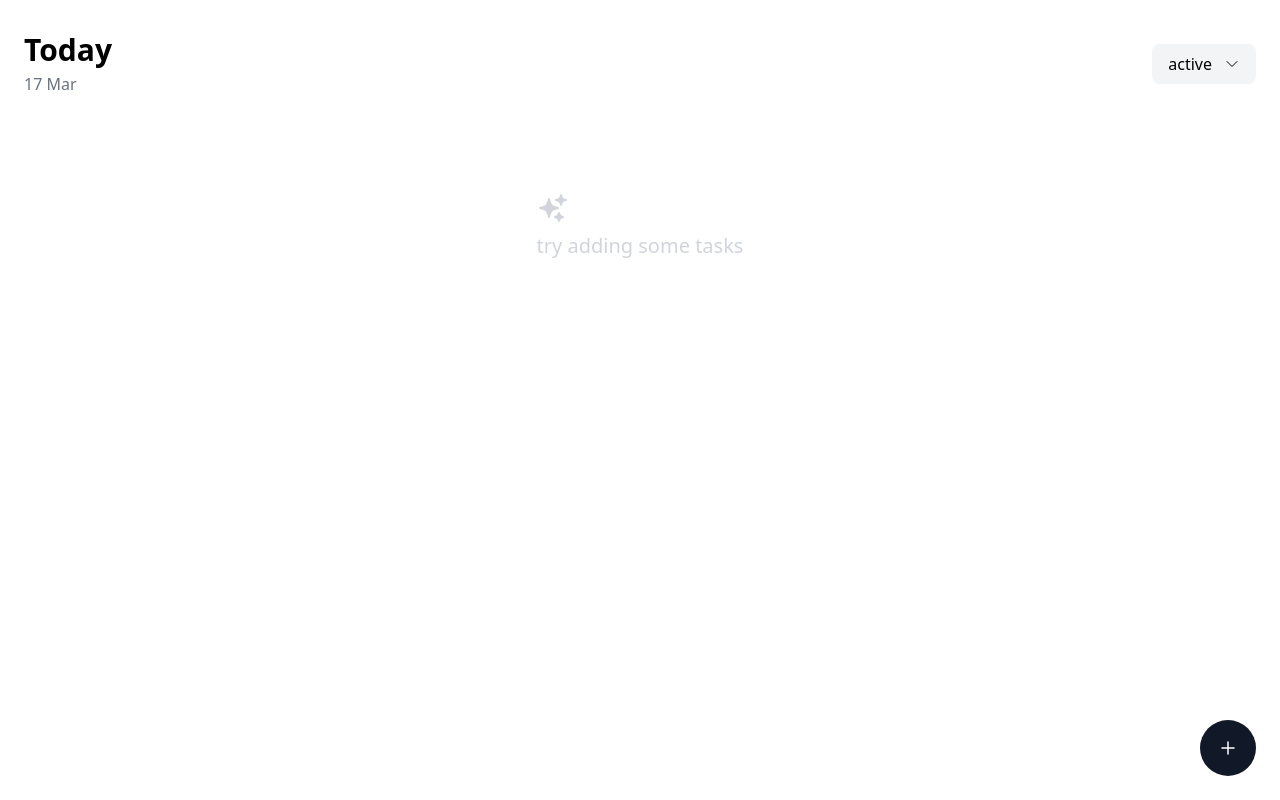
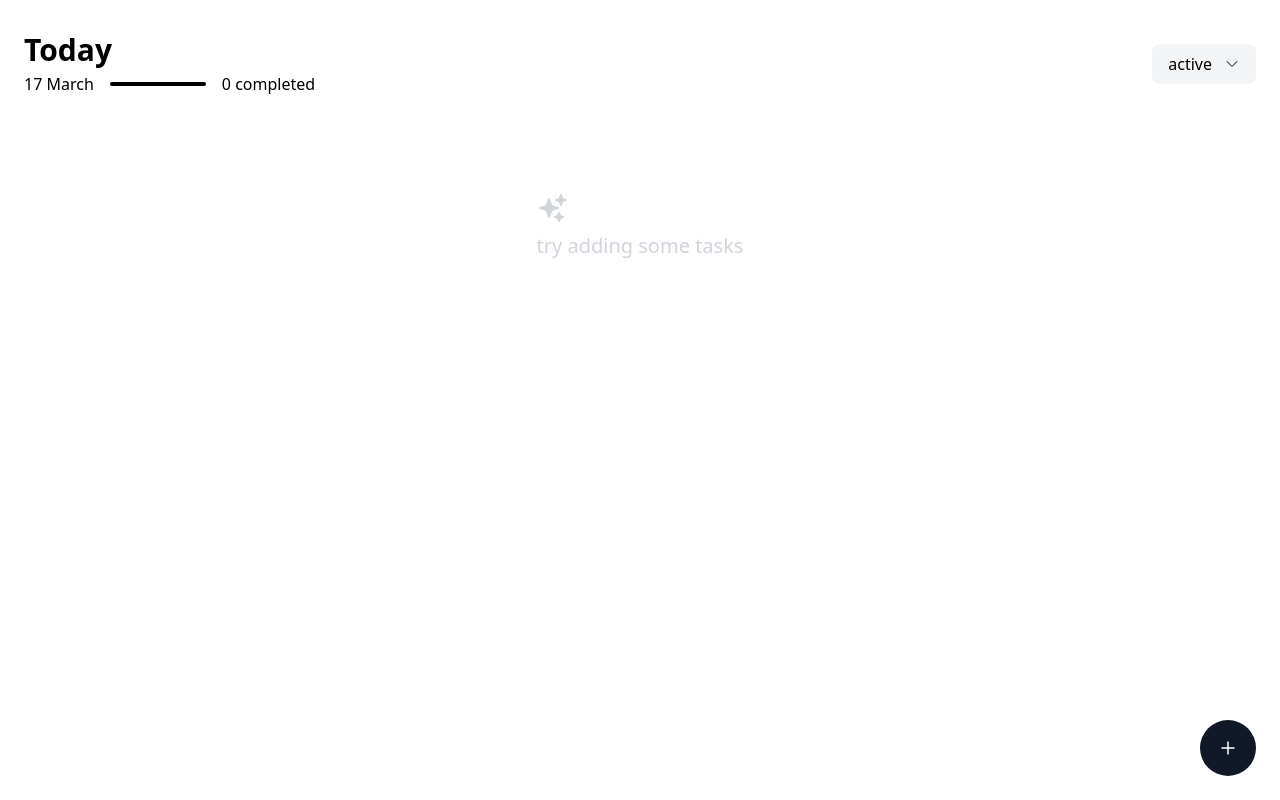
Before and after one commit to ashishk1331/Feather, a React (Vite) app: page / in a window 1280 px wide. Built offline with nearby package versions, Linux system fonts and the light colour scheme.

Commit message:
Added UI features for completed tasks

```diff
--- a/src/App.jsx
+++ b/src/App.jsx
@@ -2,13 +2,14 @@ import Home from './screens/Home'
 import Form from './screens/Form'
 import Splash from './screens/Splash'
 import { getItem, setItem, removeItem } from './util/useStorage'
-import { useState, useEffect } from 'react'
+import { useState } from 'react'
 
 export default function App(props){
 
     const [ showAddForm, setShowAddForm ] = useState(0);
     const [ tasks, setTasks ] = useState(getItem('tasks').filter(i => i.id !== undefined))
     const [ selectedList, setSelectedList ] = useState([]);
+    const [ completedTasks, setCompletedTasks ] = useState([]);
 
     function deleteTasks(){
         if(selectedList.length > 0){
@@ -28,6 +29,8 @@ export default function App(props){
                 selectedList={selectedList}
                 setSelectedList={setSelectedList}
                 deleteTasks={deleteTasks}
+                completedTasks={completedTasks}
+                setCompletedTasks={setCompletedTasks}
             />
             {
                 showAddForm === 1 && <Form tasks={tasks} setTasks={setTasks} setShowAddForm={setShowAddForm} />
--- a/src/components/Header.jsx
+++ b/src/components/Header.jsx
@@ -1,6 +1,6 @@
 import { ChevronDownIcon, ChevronUpIcon } from '@heroicons/react/24/outline'
 import { cn } from '../util/cn'
-import { Circle } from '@phosphor-icons/react'
+import { Circle, Dot } from '@phosphor-icons/react'
 import { useState } from 'react'
 
 function Option(props){
@@ -26,18 +26,18 @@ function Option(props){
 export default function Header(props){
 
 	const months = [
-		'Jan',
-		'Feb',
-		'Mar',
-		'Apr',
+		'January',
+		'February',
+		'March',
+		'April',
 		'May',
-		'Jun',
-		'Jul',
-		'Aug',
-		'Sep',
-		'Oct',
-		'Nov',
-		'Dec',
+		'June',
+		'July',
+		'August',
+		'September',
+		'October',
+		'November',
+		'December',
 	];
 	const options = [
 		{
@@ -55,25 +55,41 @@ export default function Header(props){
 	const date = new Date()
 	const today = `${date.getDate()} ${months[date.getMonth()]}`
 
+	const percent = Math.floor((props.completedTasks.length / props.ftasks.length) * 100)
+
 	return (
 		<div className="relative flex items-center justify-between w-full my-4">
-			<div className="flex flex-col items-left gap-1">
+			<div className="flex flex-col items-left gap-1 w-full">
 				<h1 className="text-3xl font-bold leading-9">
 					Today
 				</h1>
-				<p className="text-gray-500">{today}</p>
+				<div className="flex items-center gap-4 w-full">
+					<p>{today}</p>
+					<div className="w-24 h-1 rounded-full bg-gray-200 overflow-hidden">
+						<div
+							className="h-1 bg-[black]"
+							style={{
+								width: percent + "%"
+							}}
+						/>
+					</div>
+					<p>{props.completedTasks.length} completed</p>
+
+				</div>
 			</div>
 			<button
-				className="flex items-center gap-3 p-2 px-4 bg-gray-100 rounded-lg"
+				className="flex items-center gap-3 p-2 px-4 bg-gray-100 rounded-lg w-fit"
 				onClick={() => {
 					setToggleMenu(!toggleMenu)
 			}}>
+				<p className="w-max">
 					{
 						toggleMenu ?
 						"select"
 						:
 						options[menuOption].text
 					}
+				</p>
 				{
 					toggleMenu ?
 					<ChevronUpIcon />
--- a/src/components/Task.jsx
+++ b/src/components/Task.jsx
@@ -1,22 +1,46 @@
+import { CheckIcon } from '@heroicons/react/24/solid'
 import { Circle } from "@phosphor-icons/react";
 import { useState } from 'react'
 import { cn } from '../util/cn'
+import { setItem } from '../util/useStorage'
 
 export default function Task(props){
 
 	const [ finished, setFinished ] = useState(false)
 	const [ selected, setSelected ] = useState(props.selectedList.includes(props.id))
 
+	function setComplete(id){
+		let s = new Set(props.completedTasks)
+		s.add(id)
+		props.setCompletedTasks([ ...s])
+	}
+
+	function setUncomplete(id){
+		let s = new Set(props.completedTasks)
+		if(s.has(id)){
+			s.delete(id)
+		}
+		props.setCompletedTasks([ ...s])
+	}
+
 	return (
 		<li className={cn("flex items-center gap-2 w-full justify-between p-3 border-2 rounded-lg my-4", selected ? "border-black" : "")}>
-			<input
-				type="checkbox"
-				name="done"
-				className="w-6 h-6 mr-2"
-				onChange={(e) => {
-					setFinished(!finished)
+			<div
+				className={cn("w-7 min-w-7 min-h-7 h-7 aspect-square rounded border-2 border-black mx-3 cursor-pointer flex items-center", finished ? "bg-[black] text-white" : "")}
+				onClick={(e) => {
+					let n = !finished;
+					setFinished(n)
+					if(n){
+						setComplete(props.id)
+					} else {
+						setUncomplete(props.id)
+					}
 				}}
-			/>
+			>
+				{
+					finished && <CheckIcon className="m-auto fill-white stroke-1 stroke-white" />
+				}
+			</div>
 			<div className="w-full flex flex-col gap-2">
 				<h1 className={cn("text-lg", finished ? 'line-through text-gray-500' : 'no-underline')}>
 					{props.title}
--- a/src/screens/Home.jsx
+++ b/src/screens/Home.jsx
@@ -13,11 +13,29 @@ export default function Home(props){
 
 	function filterTasks(tasks, option){
 		if(option === 0){
-			return tasks.filter(i => i.days.includes(today))
+			return tasks.filter(i => i.days.includes(today)).map(i => {
+				i.finished = false
+				return i
+			})
 		} else if( option === 1){
-			return tasks
+			return tasks.map(i => {
+				i.finished = false
+				return i
+			})
 		}
 	}
+
+	function toggleComplete(id){
+		for(let i=0; i<ftasks; i++){
+			if(ftasks[i].id === id){
+				ftasks.finished = !ftasks.finished;
+				break
+			}
+		}
+		setFTasks(ftasks)
+	}
+
+	console.log(props.completedTasks)
 
 	useEffect(() => {
 		setFTasks(filterTasks(props.tasks, menuOption))
@@ -28,6 +46,8 @@ export default function Home(props){
 			<Header
 				menuOption={menuOption}
 				setMenuOption={setMenuOption}
+				completedTasks={props.completedTasks}
+				ftasks={ftasks}
 			/>
 			{
 				props.tasks.length < 1 ?
@@ -40,7 +60,14 @@ export default function Home(props){
 				:
 				<ul>
 				{
-					ftasks.map(i => <Task key={i.id} {...i} selectedList={props.selectedList} setSelectedList={props.setSelectedList} />)
+					ftasks.map(i =>
+						<Task key={i.id} {...i}
+							selectedList={props.selectedList}
+							setSelectedList={props.setSelectedList}
+							completedTasks={props.completedTasks}
+							setCompletedTasks={props.setCompletedTasks}
+							toggleComplete={toggleComplete}
+					/>)
 				}
 				</ul>
 			}
--- a/src/util/useStorage.js
+++ b/src/util/useStorage.js
@@ -3,7 +3,7 @@ if(getItem('tasks') === null){
 }
 
 if(getItem('tags') === null){
-	setItem('tags', ['work', 'personel', 'office'])
+	setItem('tags', ['work', 'personal', 'office'])
 }
 
 export function getItem(key){
```
Lines whose indentation alone changed are shown as unchanged.
